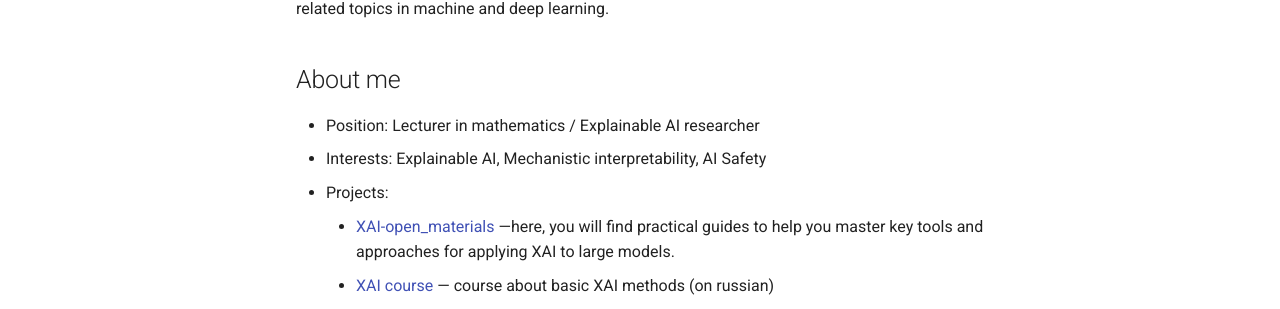
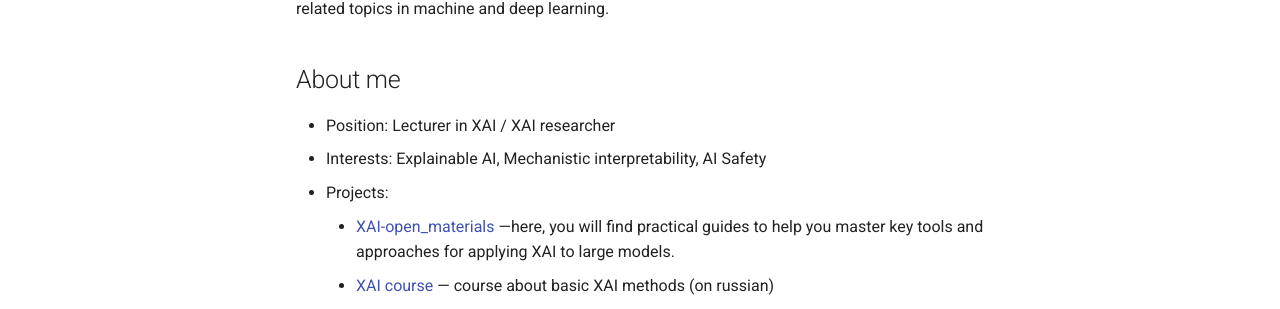
Before and after one commit to SadSabrina/awesome-mi-theory, an MkDocs documentation site: the page built from docs/index.md, in a window 1280 px wide and 999 px high. Shown: the part 257-566 px from the top of the window. Built offline with MkDocs 1.6.1 and Material for MkDocs 9.7.7, drawn with Linux system fonts in a browser that asks for light colours.

Commit message:
Fixed index page

```diff
--- a/docs/index.md
+++ b/docs/index.md
@@ -4,7 +4,7 @@ Hi! I'm Sabrina, a researcher writing short articles on Mechanistic interpretabi
 
 ## About me
 
-- Position: Lecturer in mathematics / Explainable AI researcher
+- Position: Lecturer in XAI / XAI researcher
 - Interests: Explainable AI, Mechanistic interpretability, AI Safety
 - Projects:
     - [XAI-open_materials](https://github.com/SadSabrina/XAI-open_materials) —here, you will find practical guides to help you master key tools and approaches for applying XAI to large models.
```
